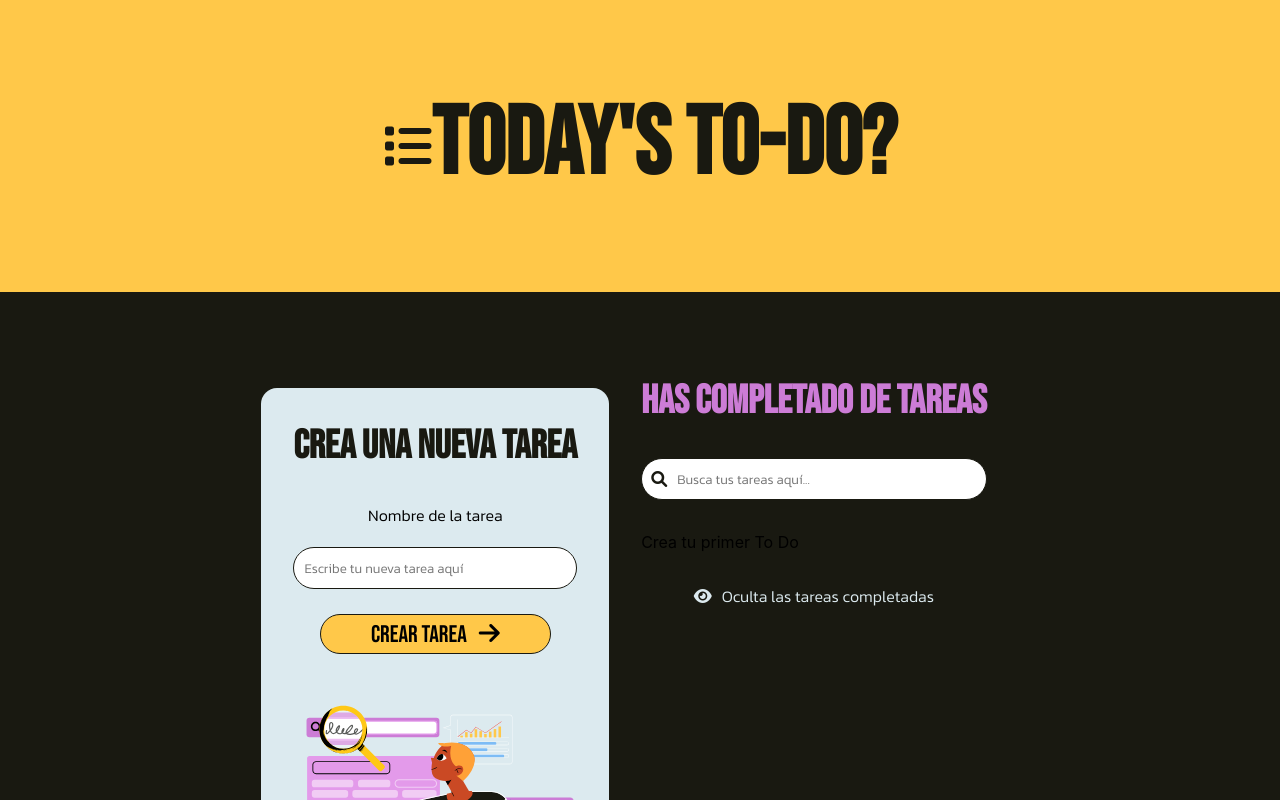
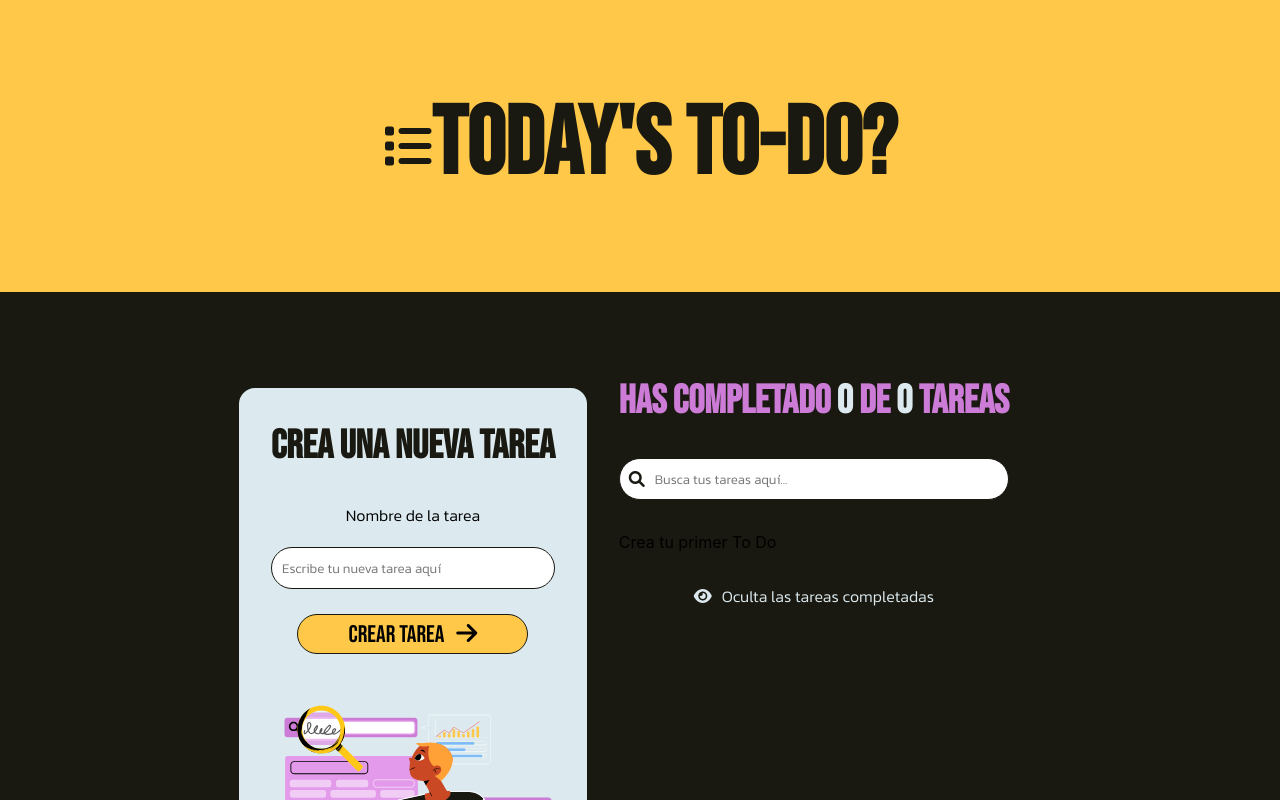
Before and after one commit to randradev/to-do-app, a React (Create React App) app: page / in a window 1280 px wide. Shown: the top 800 px of the page. Built offline with nearby package versions, Linux system fonts and the light colour scheme.

Commit message:
aplicación de sintaxis use context

```diff
--- a/src/components/APP/App.js
+++ b/src/components/APP/App.js
@@ -2,12 +2,15 @@ import React from 'react';
 import './app.css'
 import { FilaArriba } from '../principalFilaArriba/filaArriba';
 import { MainBody } from '../mainBody/mainbody';
+import { ToDoProvider } from '../utilidades/toDoContext';
 
 function App() {
   return (
     <>
-      <FilaArriba />
-      <MainBody />
+      <ToDoProvider>
+        <FilaArriba />
+        <MainBody />
+      </ToDoProvider>
     </>
   );
 }
--- a/src/components/componentesColumnaDerecha/todocounter.jsx
+++ b/src/components/componentesColumnaDerecha/todocounter.jsx
@@ -1,7 +1,15 @@
-function TodoCounter( { total, completed } ) {
+import { React, useContext } from "react";
+import { ToDoContext } from "../utilidades/toDoContext";
+
+function TodoCounter() {
+  const {
+    completedToDos,
+    totalToDos,
+  } = useContext(ToDoContext)
+
   return (
       <h2 className='todo-counter'>
-          Has completado <span style={{ color: '#DCEAEF' }}>{completed}</span> de <span style={{ color: '#DCEAEF' }}>{total}</span> tareas
+          Has completado <span style={{ color: '#DCEAEF' }}>{completedToDos}</span> de <span style={{ color: '#DCEAEF' }}>{totalToDos}</span> tareas
       </h2>
   )
 }
--- a/src/components/componentesColumnaDerecha/todosearch.jsx
+++ b/src/components/componentesColumnaDerecha/todosearch.jsx
@@ -1,10 +1,13 @@
-import React from 'react';
+import { React,useContext } from 'react';
 import '../principalColumnaDerecha/columnaDerecha.css'
+import { ToDoContext } from '../utilidades/toDoContext';
 
-function TodoSearch({
-    searchValue,
-    setSearchValue
-}) {
+function TodoSearch() {
+
+    const {
+        searchValue,
+        setSearchValue,
+    } = useContext(ToDoContext);
 
     return(
         <div className="search-container">
--- a/src/components/principalColumnaDerecha/columnaDerecha.jsx
+++ b/src/components/principalColumnaDerecha/columnaDerecha.jsx
@@ -1,4 +1,4 @@
-import React, { useState } from 'react';
+import React, { useContext, useState } from 'react';
 import { TodoCounter } from "../componentesColumnaDerecha/todocounter";
 import { TodoItem } from "../componentesColumnaDerecha/todoitem";
 import { TodoList } from "../componentesColumnaDerecha/todolist";
@@ -8,34 +8,26 @@ import { TodosLoading } from "../componentesColumnaDerecha/todosloading";
 import { TodosError } from "../componentesColumnaDerecha/todoserror";
 import { TodosEmpty } from "../componentesColumnaDerecha/todosempty";
 import './columnaDerecha.css';
-import { useLocalStorage } from '../utilidades/useLocalStorage';
-import { ToDoContext, ToDoProvider } from '../utilidades/toDoContext';
+import { ToDoContext,ToDoProvider } from '../utilidades/toDoContext';
 
 function ColumnaDerecha() {
 
-    return (
-
-        <ToDoProvider>
-            <div className="container-columna-derecha">
-                <TodoCounter
-                    // completed={completedToDos}
-                    // total={totalToDos}
-                />
-                <TodoSearch
-                    // searchValue={searchValue}
-                    // setSearchValue={setSearchValue}
-                />
-
-                {/* To Do List */}
-                <ToDoContext.Consumer>
-                    {({
-                        hidden,
+    const {
         loading,
         error,
         searchedToDos,
         completarToDo,
-                        deleteToDo
-                    }) => (
+        deleteToDo,
+        hidden,
+        toggleHidden,
+    } = useContext(ToDoContext);
+
+    return (
+        <div className="container-columna-derecha">
+            <TodoCounter />
+
+            <TodoSearch />
+
             <TodoList hidden={hidden}>
                 {loading && <TodosLoading />}
                 {error && <TodosError />}
@@ -51,20 +43,10 @@ function ColumnaDerecha() {
                     />
                 ))}
             </TodoList>
-                    )}
-                </ToDoContext.Consumer>
 
-                {/* To Do Hide */}
-                <ToDoContext.Consumer>
-                    {({
-                        toggleHidden,
-                    }) => (
+
             <TodoHide toggleHidden={toggleHidden} />
-                    )}
-                </ToDoContext.Consumer>
-
         </div>
-        </ToDoProvider>
     );
 }
 
```
Lines whose indentation alone changed are shown as unchanged.
